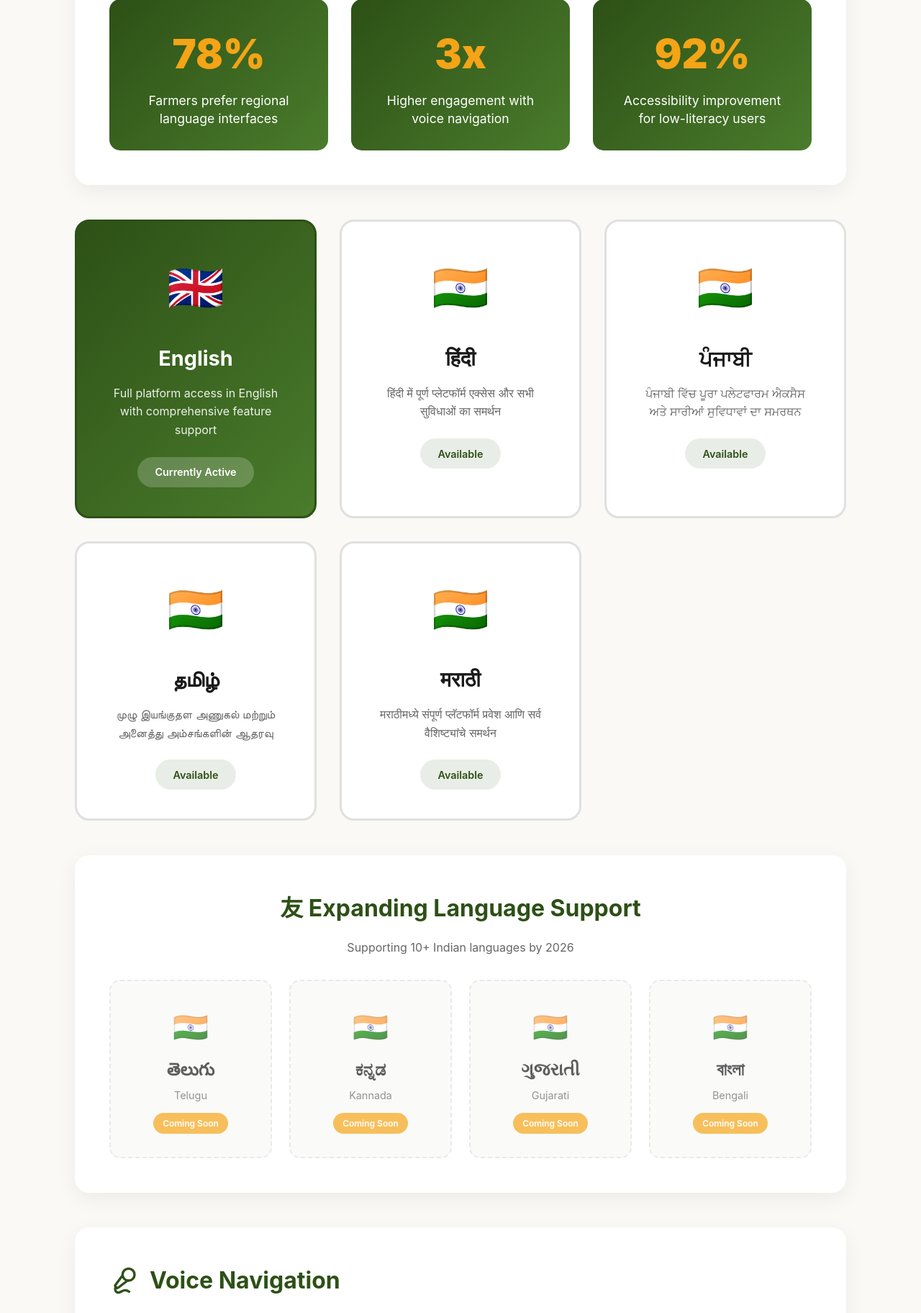
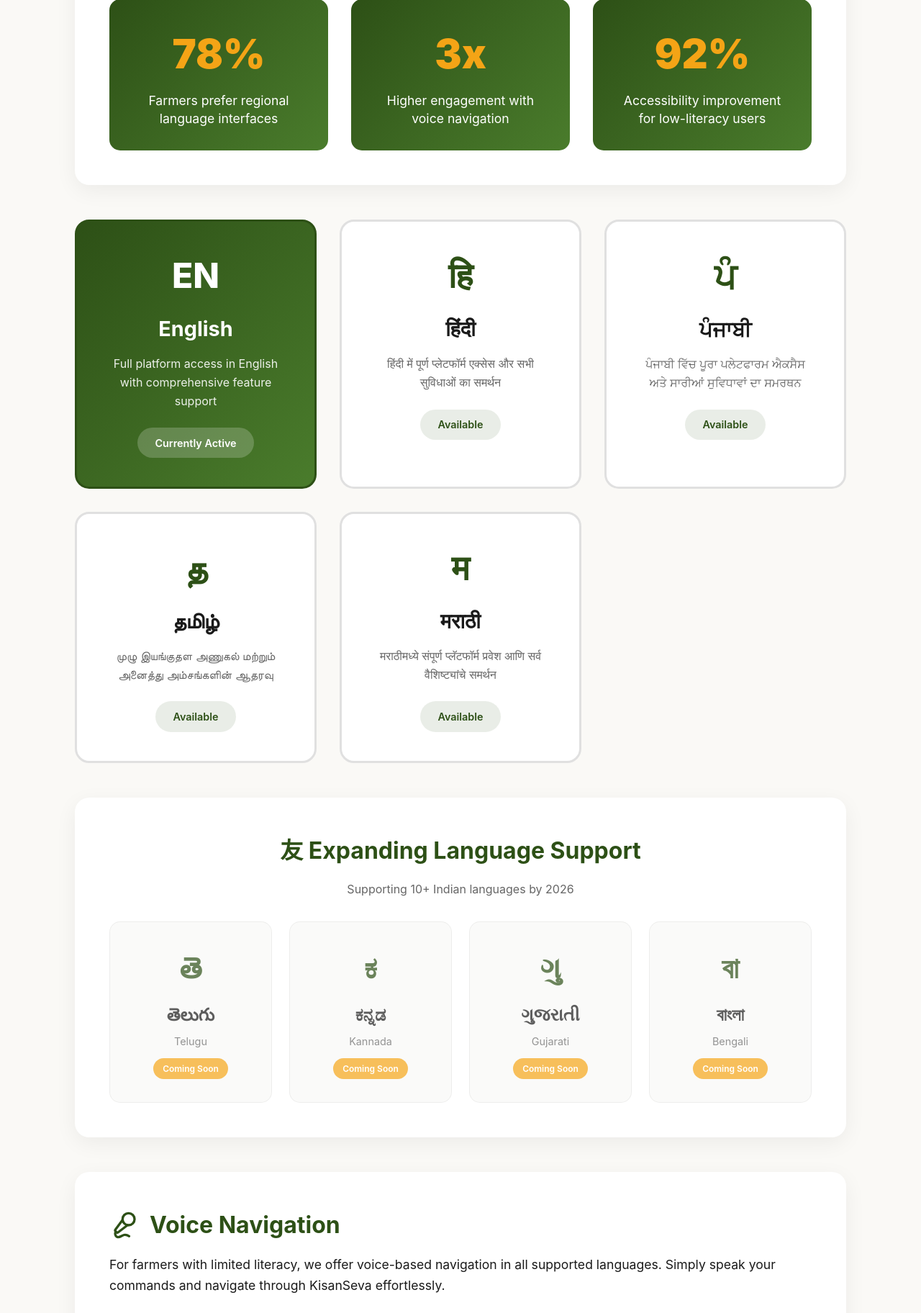
Before and after one commit to RyunRandhawa/KisanSeva, a Flask app: page /language_support in a window 1280 px wide. Shown: the part 594-2418 px from the top of the page at 72% size. Run offline with Flask 3, Linux system fonts and the light colour scheme.

Commit message:
Update language_support.html

```diff
--- a/HackathonKisanSeva/templates/language_support.html
+++ b/HackathonKisanSeva/templates/language_support.html
@@ -127,9 +127,18 @@
         }
 
         .language-flag {
-            font-size: 4rem;
-            margin-bottom: 1.5rem;
-            display: block;
+            font-size: 3rem;        /* smaller */
+            font-weight: 800;       /* bold */
+            margin-bottom: 1rem;    /* tighter spacing */
+            display: flex;
+            justify-content: center;
+            align-items: center;
+            height: 70px;           /* keeps alignment perfect */
+            color: var(--primary-green);
+
+        }
+        .language-card.active .language-flag {
+            color: white;
         }
 
         .language-card h3 {
@@ -365,7 +374,7 @@
 
         .coming-soon-card {
             background: var(--bg-light);
-            border: 2px dashed var(--border-light);
+            border: 1px solid rgba(0,0,0,0.08);
             border-radius: 15px;
             padding: 2rem 1rem;
             text-align: center;
@@ -487,35 +496,35 @@
 
         <div class="language-grid">
             <div class="language-card active" onclick="switchLanguage('en')">
-                <span class="language-flag">🇬🇧</span>
+                <span class="language-flag">EN</span>
                 <h3>English</h3>
                 <p>Full platform access in English with comprehensive feature support</p>
                 <div class="language-status">Currently Active</div>
             </div>
 
             <div class="language-card" onclick="switchLanguage('hi')">
-                <span class="language-flag">🇮🇳</span>
+                <span class="language-flag">हि</span>
                 <h3>हिंदी</h3>
                 <p>हिंदी में पूर्ण प्लेटफॉर्म एक्सेस और सभी सुविधाओं का समर्थन</p>
                 <div class="language-status inactive">Available</div>
             </div>
 
             <div class="language-card" onclick="switchLanguage('pa')">
-                <span class="language-flag">🇮🇳</span>
+                <span class="language-flag">ਪੰ</span>
                 <h3>ਪੰਜਾਬੀ</h3>
                 <p>ਪੰਜਾਬੀ ਵਿੱਚ ਪੂਰਾ ਪਲੇਟਫਾਰਮ ਐਕਸੈਸ ਅਤੇ ਸਾਰੀਆਂ ਸੁਵਿਧਾਵਾਂ ਦਾ ਸਮਰਥਨ</p>
                 <div class="language-status inactive">Available</div>
             </div>
 
             <div class="language-card" onclick="switchLanguage('ta')">
-                <span class="language-flag">🇮🇳</span>
+                <span class="language-flag">த</span>
                 <h3>தமிழ்</h3>
                 <p>முழு இயங்குதள அணுகல் மற்றும் அனைத்து அம்சங்களின் ஆதரவு</p>
                 <div class="language-status inactive">Available</div>
             </div>
 
             <div class="language-card" onclick="switchLanguage('mr')">
-                <span class="language-flag">🇮🇳</span>
+                <span class="language-flag">म</span>
                 <h3>मराठी</h3>
                 <p>मराठीमध्ये संपूर्ण प्लॅटफॉर्म प्रवेश आणि सर्व वैशिष्ट्यांचे समर्थन</p>
                 <div class="language-status inactive">Available</div>
@@ -524,29 +533,29 @@
 
         <!-- Coming Soon Languages -->
         <div class="coming-soon-section">
-            <h3 class="coming-title">友    Expanding Language Support</h3>
+            <h3 class="coming-title">友 Expanding Language Support</h3>
             <p class="coming-desc">Supporting 10+ Indian languages by 2026</p>
             <div class="coming-soon-grid">
                 <div class="coming-soon-card">
-                    <span class="language-flag">🇮🇳</span>
+                    <span class="language-flag">తె</span>
                     <h4>తెలుగు</h4>
                     <p>Telugu</p>
                     <span class="coming-badge">Coming Soon</span>
                 </div>
                 <div class="coming-soon-card">
-                    <span class="language-flag">🇮🇳</span>
+                    <span class="language-flag">ಕ</span>
                     <h4>ಕನ್ನಡ</h4>
                     <p>Kannada</p>
                     <span class="coming-badge">Coming Soon</span>
                 </div>
                 <div class="coming-soon-card">
-                    <span class="language-flag">🇮🇳</span>
+                    <span class="language-flag">ગુ</span>
                     <h4>ગુજરાતી</h4>
                     <p>Gujarati</p>
                     <span class="coming-badge">Coming Soon</span>
                 </div>
                 <div class="coming-soon-card">
-                    <span class="language-flag">🇮🇳</span>
+                    <span class="language-flag">বা</span>
                     <h4>বাংলা</h4>
                     <p>Bengali</p>
                     <span class="coming-badge">Coming Soon</span>
@@ -812,9 +821,9 @@
 
         function startVoiceDemo(lang) {
             const messages = {
-                'en': '<svg xmlns="http://www.w3.org/2000/svg" width="40" height="40" viewBox="0 0 24 24" fill="none" stroke="currentColor" stroke-width="2" stroke-linecap="round" stroke-linejoin="round" class="lucide lucide-mic-icon lucide-mic"><path d="M12 19v3"/><path d="M19 10v2a7 7 0 0 1-14 0v-2"/><rect x="9" y="2" width="6" height="13" rx="3"/></svg> Voice Navigation Activated!\n\n"Welcome to KisanSeva voice assistance. You can now use voice commands to navigate."\n\nTry saying:\n• "Show pest diagnosis"\n• "Open marketplace"\n• "Check weather"\n• "Find farming tips"\n\nSpeak clearly for best results!',
-                'hi': '<svg xmlns="http://www.w3.org/2000/svg" width="40" height="40" viewBox="0 0 24 24" fill="none" stroke="currentColor" stroke-width="2" stroke-linecap="round" stroke-linejoin="round" class="lucide lucide-mic-icon lucide-mic"><path d="M12 19v3"/><path d="M19 10v2a7 7 0 0 1-14 0v-2"/><rect x="9" y="2" width="6" height="13" rx="3"/></svg> आवाज़ नेविगेशन सक्रिय!\n\n"किसान सेवा वॉइस असिस्टेंट में आपका स्वागत है। अब आप वॉइस कमांड का उपयोग कर सकते हैं।"\n\nकहकर देखें:\n• "कीट निदान दिखाएं"\n• "बाज़ार खोलें"\n• "मौसम देखें"\n• "खेती के टिप्स खोजें"\n\nस्पष्ट बोलें!',
-                'pa': '<svg xmlns="http://www.w3.org/2000/svg" width="40" height="40" viewBox="0 0 24 24" fill="none" stroke="currentColor" stroke-width="2" stroke-linecap="round" stroke-linejoin="round" class="lucide lucide-mic-icon lucide-mic"><path d="M12 19v3"/><path d="M19 10v2a7 7 0 0 1-14 0v-2"/><rect x="9" y="2" width="6" height="13" rx="3"/></svg> ਆਵਾਜ਼ ਨੈਵੀਗੇਸ਼ਨ ਸਰਗਰਮ!\n\n"ਕਿਸਾਨ ਸੇਵਾ ਵਾਇਸ ਸਹਾਇਕ ਵਿੱਚ ਤੁਹਾਡਾ ਸਵਾਗਤ ਹੈ। ਹੁਣ ਤੁਸੀਂ ਆਵਾਜ਼ ਕਮਾਂਡ ਦੀ ਵਰਤੋਂ ਕਰ ਸਕਦੇ ਹੋ।"\n\nਕਹਿ ਕੇ ਦੇਖੋ:\n• "ਕੀਟ ਨਿਦਾਨ ਵਿਖਾਓ"\n• "ਬਾਜ਼ਾਰ ਖੋਲ੍ਹੋ"\n• "ਮੌਸਮ ਵੇਖੋ"\n• "ਖੇਤੀ ਦੇ ਗੁਰ ਲੱਭੋ"\n\nਸਾਫ਼ ਬੋਲੋ!'
+                'en': 'Voice Navigation Activated!\n\n"Welcome to KisanSeva voice assistance. You can now use voice commands to navigate."\n\nTry saying:\n• "Show pest diagnosis"\n• "Open marketplace"\n• "Check weather"\n• "Find farming tips"\n\nSpeak clearly for best results!',
+                'hi': 'आवाज़ नेविगेशन सक्रिय!\n\n"किसान सेवा वॉइस असिस्टेंट में आपका स्वागत है। अब आप वॉइस कमांड का उपयोग कर सकते हैं।"\n\nकहकर देखें:\n• "कीट निदान दिखाएं"\n• "बाज़ार खोलें"\n• "मौसम देखें"\n• "खेती के टिप्स खोजें"\n\nस्पष्ट बोलें!',
+                'pa': 'ਆਵਾਜ਼ ਨੈਵੀਗੇਸ਼ਨ ਸਰਗਰਮ!\n\n"ਕਿਸਾਨ ਸੇਵਾ ਵਾਇਸ ਸਹਾਇਕ ਵਿੱਚ ਤੁਹਾਡਾ ਸਵਾਗਤ ਹੈ। ਹੁਣ ਤੁਸੀਂ ਆਵਾਜ਼ ਕਮਾਂਡ ਦੀ ਵਰਤੋਂ ਕਰ ਸਕਦੇ ਹੋ।"\n\nਕਹਿ ਕੇ ਦੇਖੋ:\n• "ਕੀਟ ਨਿਦਾਨ ਵਿਖਾਓ"\n• "ਬਾਜ਼ਾਰ ਖੋਲ੍ਹੋ"\n• "ਮੌਸਮ ਵੇਖੋ"\n• "ਖੇਤੀ ਦੇ ਗੁਰ ਲੱਭੋ"\n\nਸਾਫ਼ ਬੋਲੋ!'
             };
 
             alert(messages[lang]);
@@ -822,9 +831,9 @@
             // Simulate voice recognition start
             setTimeout(() => {
                 const followUpMessages = {
-                    'en': '<svg xmlns="http://www.w3.org/2000/svg" width="40" height="40" viewBox="0 0 24 24" fill="none" stroke="currentColor" stroke-width="2" stroke-linecap="round" stroke-linejoin="round" class="lucide lucide-mic-vocal-icon lucide-mic-vocal"><path d="m11 7.601-5.994 8.19a1 1 0 0 0 .1 1.298l.817.818a1 1 0 0 0 1.314.087L15.09 12"/><path d="M16.5 21.174C15.5 20.5 14.372 20 13 20c-2.058 0-3.928 2.356-6 2-2.072-.356-2.775-3.369-1.5-4.5"/><circle cx="16" cy="7" r="5"/></svg> Listening... (Demo Mode)\n\nIn the full version, you would now be able to speak your commands and KisanSeva would respond accordingly.',
-                    'hi': '<svg xmlns="http://www.w3.org/2000/svg" width="40" height="40" viewBox="0 0 24 24" fill="none" stroke="currentColor" stroke-width="2" stroke-linecap="round" stroke-linejoin="round" class="lucide lucide-mic-vocal-icon lucide-mic-vocal"><path d="m11 7.601-5.994 8.19a1 1 0 0 0 .1 1.298l.817.818a1 1 0 0 0 1.314.087L15.09 12"/><path d="M16.5 21.174C15.5 20.5 14.372 20 13 20c-2.058 0-3.928 2.356-6 2-2.072-.356-2.775-3.369-1.5-4.5"/><circle cx="16" cy="7" r="5"/></svg> सुन रहा है... (डेमो मोड)\n\nपूर्ण संस्करण में, आप अब अपने कमांड बोल सकेंगे और किसान सेवा तदनुसार प्रतिक्रिया देगा।',
-                    'pa': '<svg xmlns="http://www.w3.org/2000/svg" width="40" height="40" viewBox="0 0 24 24" fill="none" stroke="currentColor" stroke-width="2" stroke-linecap="round" stroke-linejoin="round" class="lucide lucide-mic-vocal-icon lucide-mic-vocal"><path d="m11 7.601-5.994 8.19a1 1 0 0 0 .1 1.298l.817.818a1 1 0 0 0 1.314.087L15.09 12"/><path d="M16.5 21.174C15.5 20.5 14.372 20 13 20c-2.058 0-3.928 2.356-6 2-2.072-.356-2.775-3.369-1.5-4.5"/><circle cx="16" cy="7" r="5"/></svg> ਸੁਣ ਰਿਹਾ ਹੈ... (ਡੈਮੋ ਮੋਡ)\n\nਪੂਰੇ ਸੰਸਕਰਣ ਵਿੱਚ, ਤੁਸੀਂ ਹੁਣ ਆਪਣੇ ਕਮਾਂਡ ਬੋਲ ਸਕੋਗੇ ਅਤੇ ਕਿਸਾਨ ਸੇਵਾ ਉਸ ਅਨੁਸਾਰ ਜਵਾਬ ਦੇਵੇਗੀ।'
+                    'en': 'Listening... (Demo Mode)\n\nIn the full version, you would now be able to speak your commands and KisanSeva would respond accordingly.',
+                    'hi': 'सुन रहा है... (डेमो मोड)\n\nपूर्ण संस्करण में, आप अब अपने कमांड बोल सकेंगे और किसान सेवा तदनुसार प्रतिक्रिया देगा।',
+                    'pa': 'ਸੁਣ ਰਿਹਾ ਹੈ... (ਡੈਮੋ ਮੋਡ)\n\nਪੂਰੇ ਸੰਸਕਰਣ ਵਿੱਚ, ਤੁਸੀਂ ਹੁਣ ਆਪਣੇ ਕਮਾਂਡ ਬੋਲ ਸਕੋਗੇ ਅਤੇ ਕਿਸਾਨ ਸੇਵਾ ਉਸ ਅਨੁਸਾਰ ਜਵਾਬ ਦੇਵੇਗੀ।'
                 };
                 alert(followUpMessages[lang]);
             }, 1500);
```
